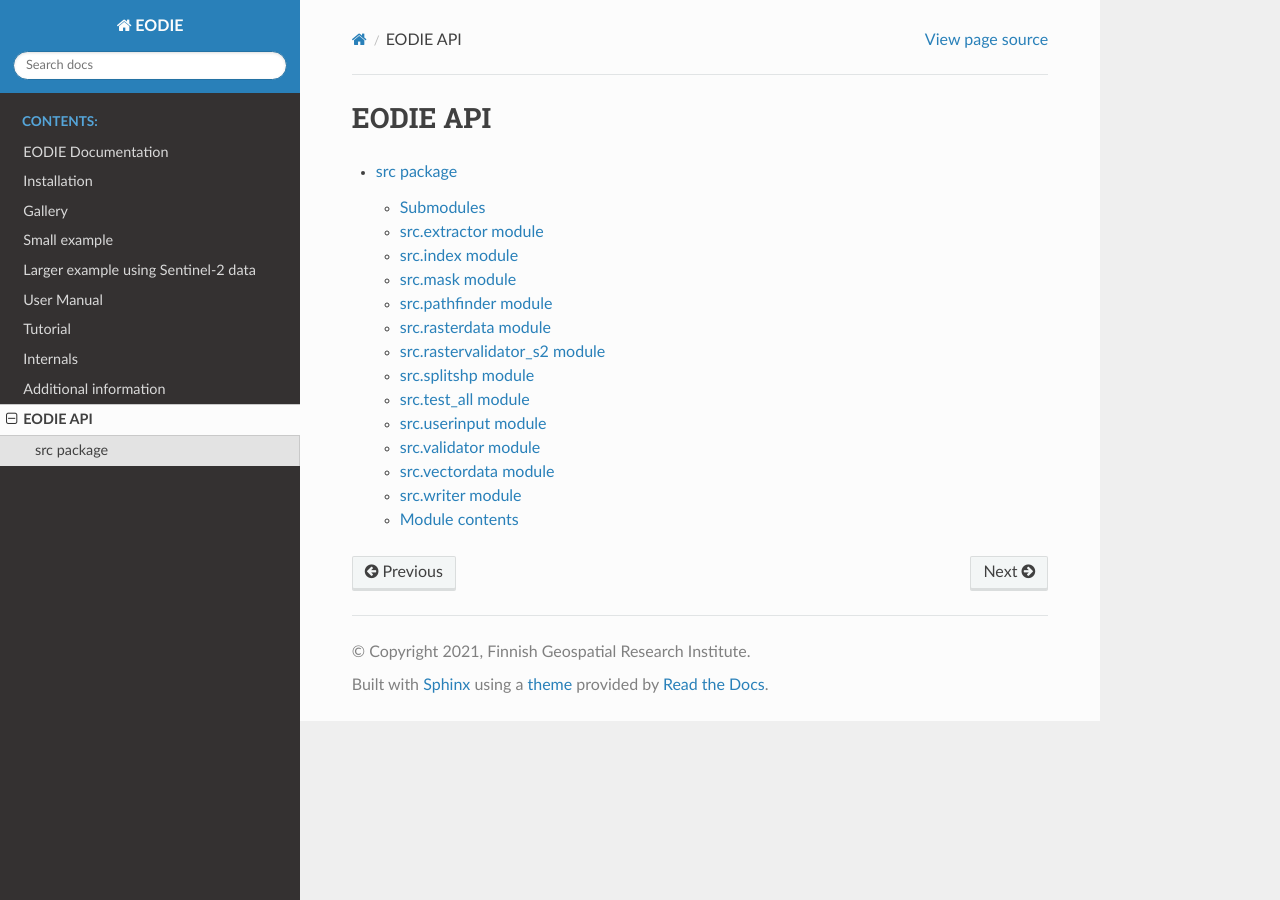
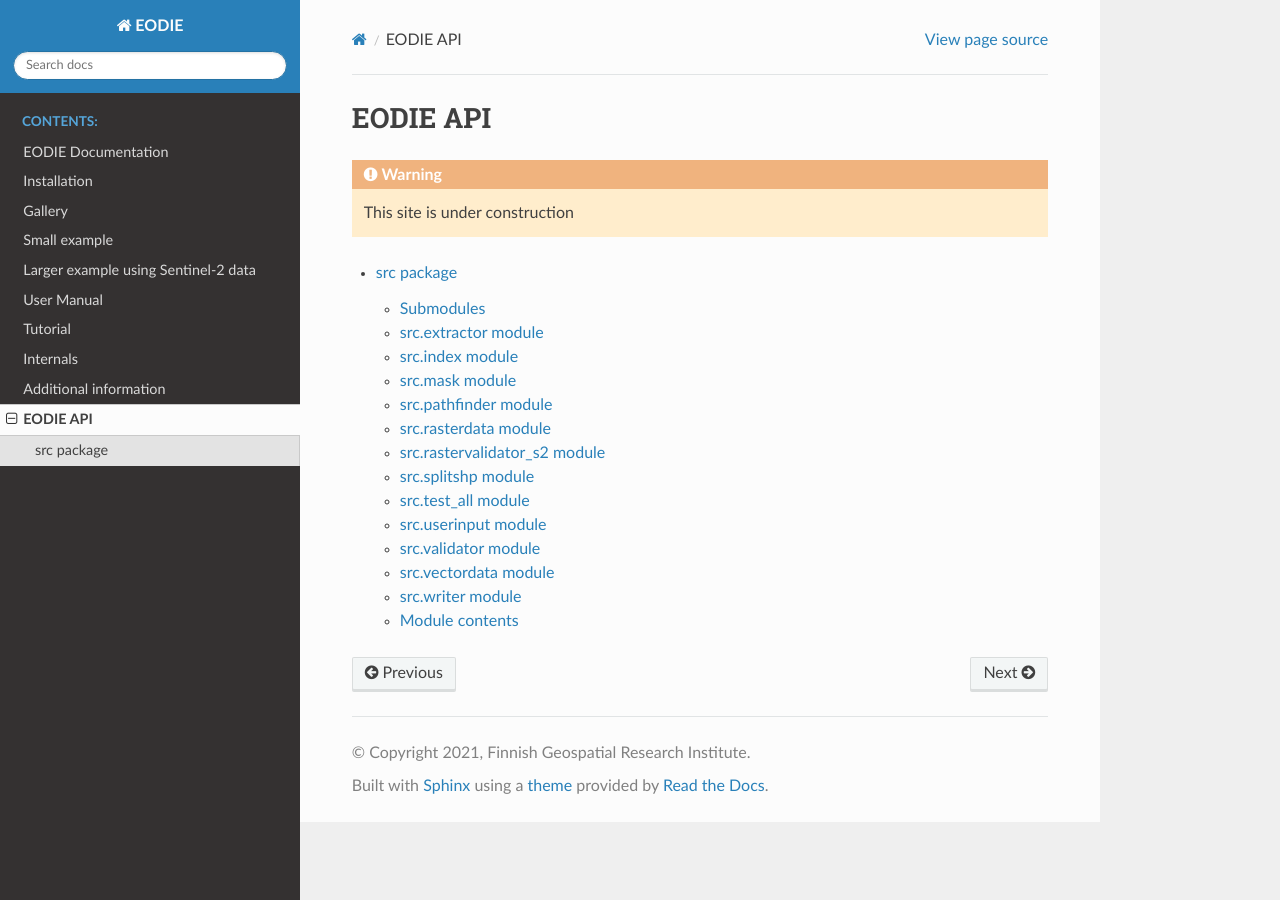
Before and after one commit to samumantha/EODIE, a Sphinx documentation site: the page built from docs/modules.rst, in a window 1280 px wide. Built offline with Sphinx 7.4.7 and the Read the Docs theme 2.0.0, drawn with Linux system fonts in a browser that asks for light colours.

Commit message:
WIP warning added

```diff
--- a/docs/modules.rst
+++ b/docs/modules.rst
@@ -1,5 +1,10 @@
 EODIE API
 ==========
+
+.. warning::
+
+   This site is under construction
+
 
 .. toctree::
    :maxdepth: 4
```
